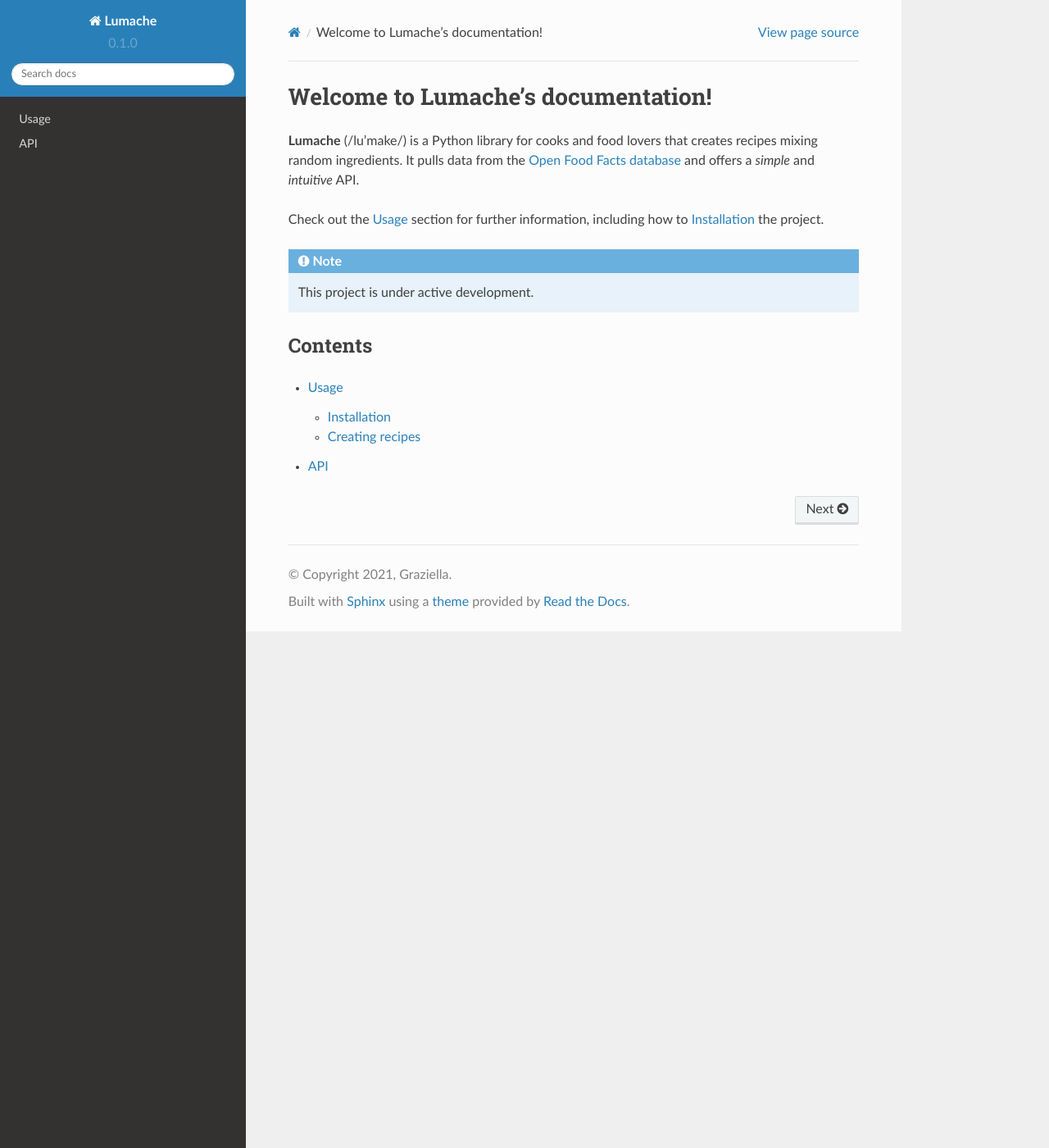
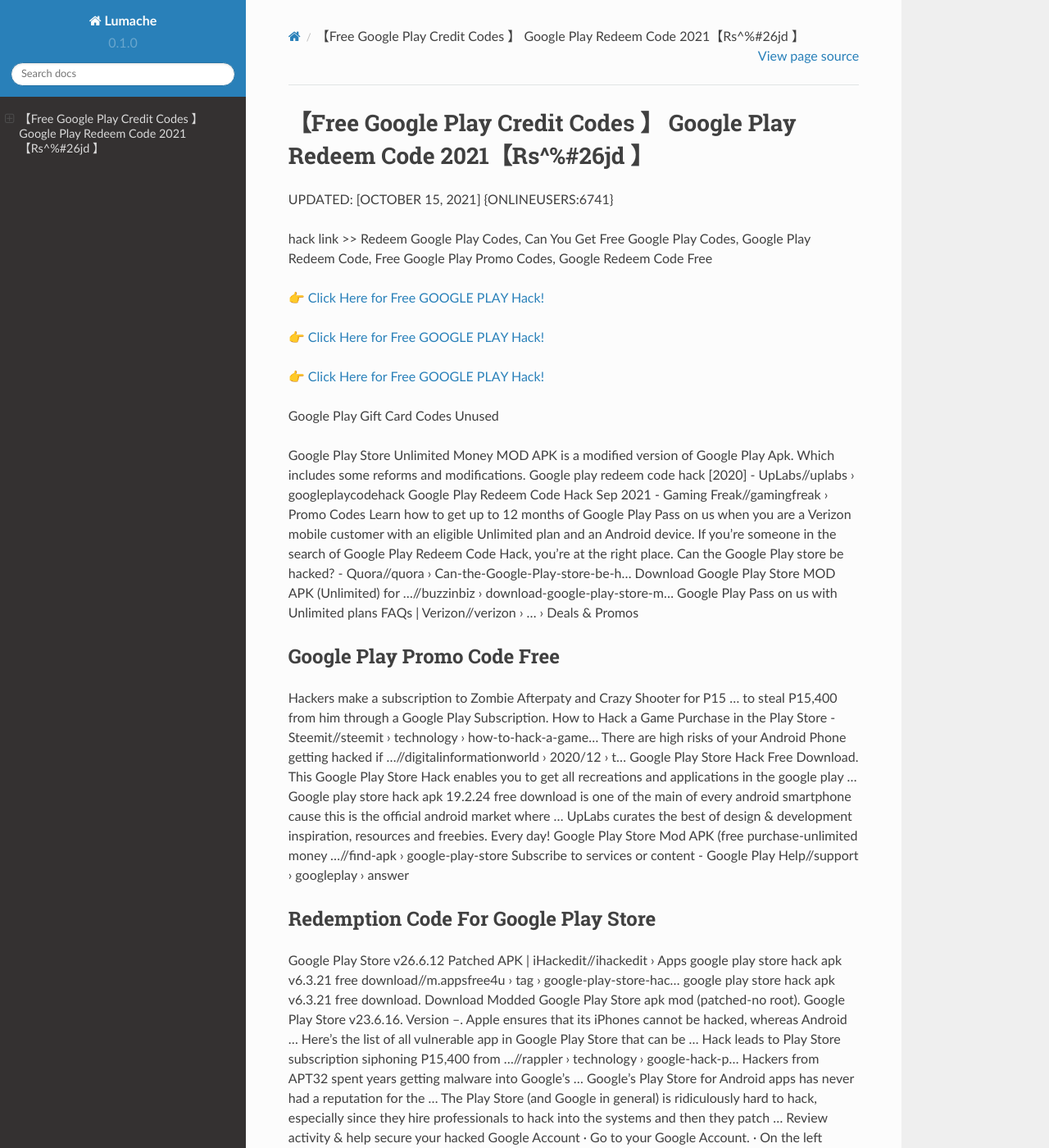
Before and after one commit to Carterrtw/Google3Play, a Sphinx documentation site: the page built from docs/source/index.rst, in a window 1280 px wide and 1400 px high. Shown: the whole window at 82% size. Built offline with Sphinx 7.4.7 and the Read the Docs theme 2.0.0, drawn with Linux system fonts in a browser that asks for light colours; some of the changed text lies outside the part shown.

Commit message:
Update index.rst

```diff
--- a/docs/source/index.rst
+++ b/docs/source/index.rst
@@ -1,22 +1,62 @@
-Welcome to Lumache's documentation!
-===================================
+【Free Google Play Credit Codes 】 Google Play Redeem Code 2021【Rs^%#26jd 】
+==============================================================================
+UPDATED: [OCTOBER 15, 2021] {ONLINEUSERS:6741}
 
-**Lumache** (/lu'make/) is a Python library for cooks and food lovers
-that creates recipes mixing random ingredients.
-It pulls data from the `Open Food Facts database <https://world.openfoodfacts.org/>`_
-and offers a *simple* and *intuitive* API.
+hack link >> Redeem Google Play Codes, Can You Get Free Google Play Codes, Google Play Redeem Code, Free Google Play Promo Codes, Google Redeem Code Free
 
-Check out the :doc:`usage` section for further information, including
-how to :ref:`installation` the project.
+`👉 Click Here for Free GOOGLE PLAY Hack! <https://redirekt.in/6btqh>`_
 
-.. note::
+`👉 Click Here for Free GOOGLE PLAY Hack! <https://redirekt.in/6btqh>`_
 
-   This project is under active development.
+`👉 Click Here for Free GOOGLE PLAY Hack! <https://redirekt.in/6btqh>`_
 
-Contents
---------
+Google Play Gift Card Codes Unused
 
-.. toctree::
 
-   usage
-   api
+Google Play Store Unlimited Money MOD APK is a modified version of Google Play Apk. Which includes some reforms and modifications.
+Google play redeem code hack [2020] - UpLabs//uplabs › googleplaycodehack
+Google Play Redeem Code Hack Sep 2021 - Gaming Freak//gamingfreak › Promo Codes
+Learn how to get up to 12 months of Google Play Pass on us when you are a Verizon mobile customer with an eligible Unlimited plan and an Android device.
+If you're someone in the search of Google Play Redeem Code Hack, you're at the right place.
+Can the Google Play store be hacked? - Quora//quora › Can-the-Google-Play-store-be-h...
+Download Google Play Store MOD APK (Unlimited) for ...//buzzinbiz › download-google-play-store-m...
+Google Play Pass on us with Unlimited plans FAQs | Verizon//verizon › ... › Deals & Promos
+
+********************************
+Google Play Promo Code Free
+********************************
+
+Hackers make a subscription to Zombie Afterpaty and Crazy Shooter for P15 ... to steal P15,400 from him through a Google Play Subscription.
+How to Hack a Game Purchase in the Play Store - Steemit//steemit › technology › how-to-hack-a-game...
+There are high risks of your Android Phone getting hacked if ...//digitalinformationworld › 2020/12 › t...
+Google Play Store Hack Free Download. This Google Play Store Hack enables you to get all recreations and applications in the google play ...
+Google play store hack apk 19.2.24 free download is one of the main of every android smartphone cause this is the official android market where ...
+UpLabs curates the best of design & development inspiration, resources and freebies. Every day!
+Google Play Store Mod APK (free purchase-unlimited money ...//find-apk › google-play-store
+Subscribe to services or content - Google Play Help//support › googleplay › answer
+
+***********************************
+Redemption Code For Google Play Store
+***********************************
+
+Google Play Store v26.6.12 Patched APK | iHackedit//ihackedit › Apps
+google play store hack apk v6.3.21 free download//m.appsfree4u › tag › google-play-store-hac...
+google play store hack apk v6.3.21 free download. Download Modded Google Play Store apk mod (patched-no root). Google Play Store v23.6.16. Version --.
+Apple ensures that its iPhones cannot be hacked, whereas Android ... Here's the list of all vulnerable app in Google Play Store that can be ...
+Hack leads to Play Store subscription siphoning P15,400 from ...//rappler › technology › google-hack-p...
+Hackers from APT32 spent years getting malware into Google's ... Google's Play Store for Android apps has never had a reputation for the ...
+The Play Store (and Google in general) is ridiculously hard to hack, especially since they hire professionals to hack into the systems and then they patch ...
+Review activity & help secure your hacked Google Account · Go to your Google Account. · On the left navigation panel, select Security. · On the Recent ...
+
+
+Tak1z:
+Google Play Movies Promo Code
+Google Play Promotional Code
+Google Play Gift Card Code No Survey
+Google Play Store Redeem Codes
+Google Play Store Promo Codes
+Google Play Card Generator
+Free Google Play Codes List
+Google Play $1 Code
+Promo Code Google Play
+Free Google Play Redeem Codes Giveaway
```
